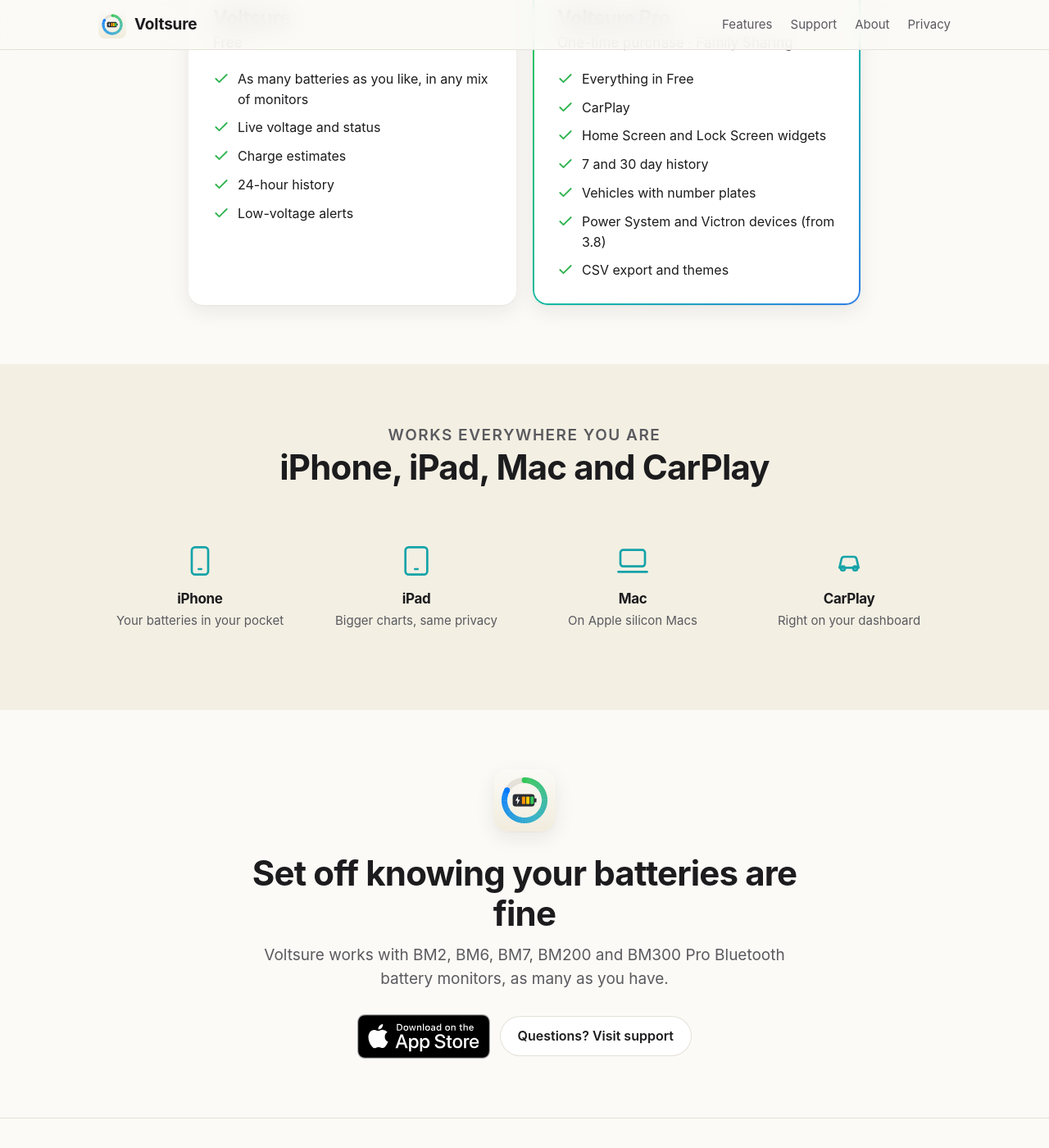
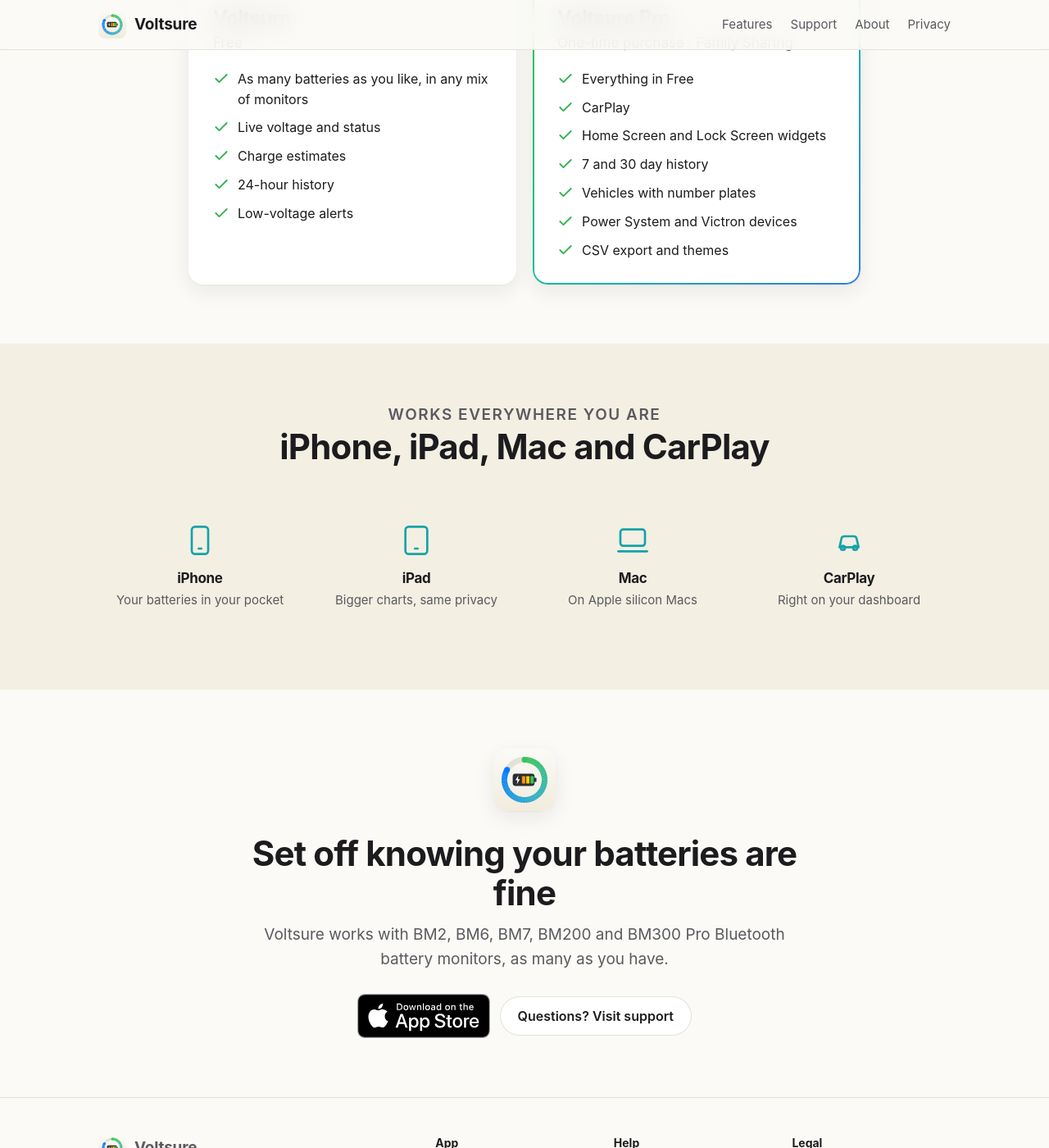
Before and after one commit to SeventyTwoAgency/STA-Website, a Jekyll site: the page voltsure/index.html, which Jekyll copies as it is, in a window 1280 px wide and 1400 px high, scrolled down 6092 px. Shown: the whole window at 82% size. Built offline with Jekyll 4.4.1, drawn with Linux system fonts in a browser that asks for light colours.

Commit message:
Voltsure 3.8 is out: drop the Coming soon tag and "from 3.8"
Co-Authored-By: Claude Opus 5.5 <noreply@anthropic.com>
Claude-Session: https://claude.ai/code/session_01NqTXAE6MBJmKfxAZYe4DHU

```diff
--- a/voltsure/assets/voltsure.css
+++ b/voltsure/assets/voltsure.css
@@ -196,8 +196,7 @@ details > div p:first-child { margin-top: 0; }
 .store-badge { display: inline-flex; align-items: center; }
 .store-badge img { height: 54px; width: auto; display: block; }
 
-/* New in 3.7: the wide CarPlay screen, and its "Coming soon" tag */
+/* New in 3.8: the wide CarPlay screen */
 .wide-shot { margin: 0 auto 48px; max-width: 960px; }
 .wide-shot img { display: block; width: 100%; height: auto; border-radius: 24px; box-shadow: 0 30px 60px -20px rgba(0,0,0,.4), 0 0 0 1px var(--line); }
 .wide-shot figcaption { text-align: center; color: var(--muted); font-size: 15px; margin-top: 18px; }
-.tag-soon { font-size: 11px; font-weight: 700; letter-spacing: .04em; margin-left: 8px; padding: 2px 8px; border-radius: 6px; background: var(--ring); color: #fff; vertical-align: middle; }
--- a/voltsure/index.html
+++ b/voltsure/index.html
@@ -158,7 +158,7 @@
   <section class="alt" id="new">
     <div class="container">
       <div class="section-head">
-        <p class="eyebrow">New in Voltsure 3.8 <span class="tag-soon">Coming soon</span></p>
+        <p class="eyebrow">New in Voltsure 3.8</p>
         <h2>Your batteries, your solar, your whole setup</h2>
         <p>Voltsure 3.8 adds the rest of your power system, with Victron Smart devices read live, and puts it all on your dashboard.</p>
       </div>
@@ -261,7 +261,7 @@
             <li><svg viewBox="0 0 24 24" fill="none" stroke="currentColor" stroke-width="2.2" stroke-linecap="round" stroke-linejoin="round" aria-hidden="true"><path d="M20 6 9 17l-5-5"/></svg>Home Screen and Lock Screen widgets</li>
             <li><svg viewBox="0 0 24 24" fill="none" stroke="currentColor" stroke-width="2.2" stroke-linecap="round" stroke-linejoin="round" aria-hidden="true"><path d="M20 6 9 17l-5-5"/></svg>7 and 30 day history</li>
             <li><svg viewBox="0 0 24 24" fill="none" stroke="currentColor" stroke-width="2.2" stroke-linecap="round" stroke-linejoin="round" aria-hidden="true"><path d="M20 6 9 17l-5-5"/></svg>Vehicles with number plates</li>
-            <li><svg viewBox="0 0 24 24" fill="none" stroke="currentColor" stroke-width="2.2" stroke-linecap="round" stroke-linejoin="round" aria-hidden="true"><path d="M20 6 9 17l-5-5"/></svg>Power System and Victron devices (from 3.8)</li>
+            <li><svg viewBox="0 0 24 24" fill="none" stroke="currentColor" stroke-width="2.2" stroke-linecap="round" stroke-linejoin="round" aria-hidden="true"><path d="M20 6 9 17l-5-5"/></svg>Power System and Victron devices</li>
             <li><svg viewBox="0 0 24 24" fill="none" stroke="currentColor" stroke-width="2.2" stroke-linecap="round" stroke-linejoin="round" aria-hidden="true"><path d="M20 6 9 17l-5-5"/></svg>CSV export and themes</li>
           </ul>
         </div>
```
